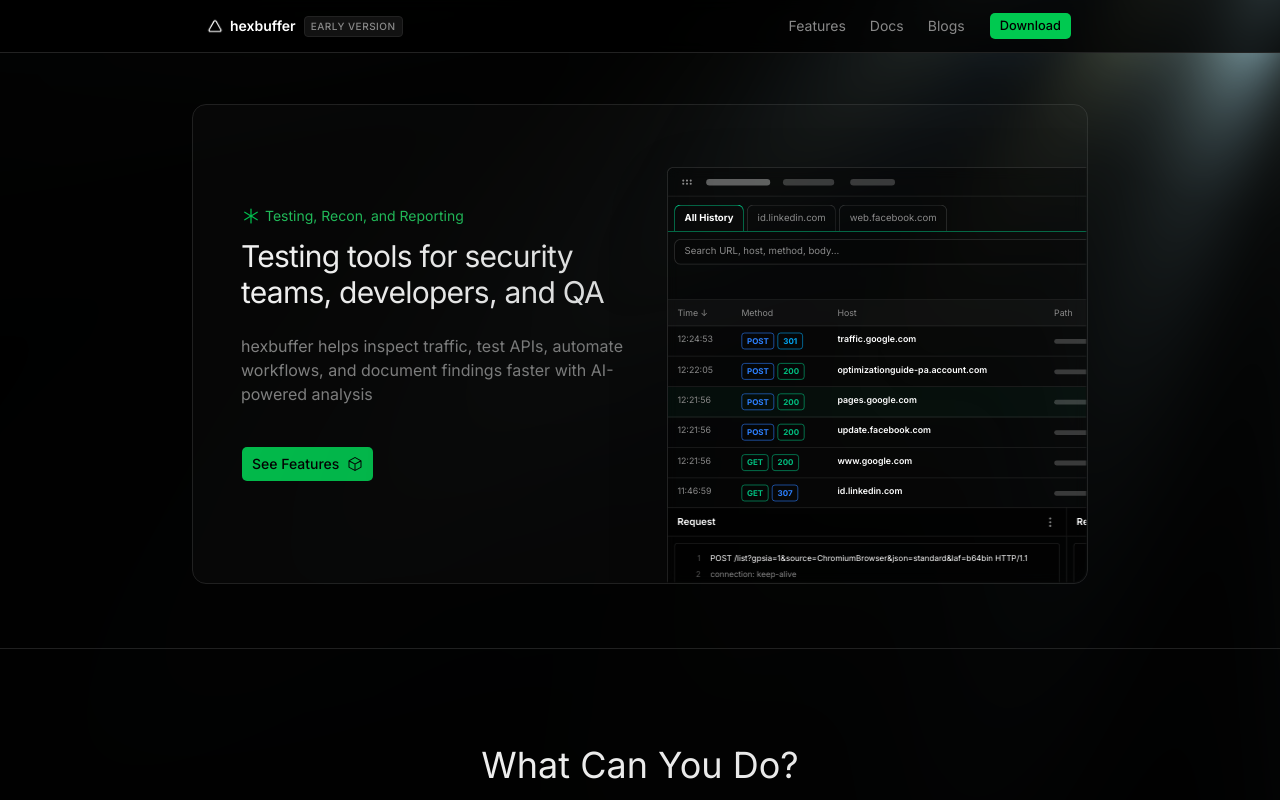
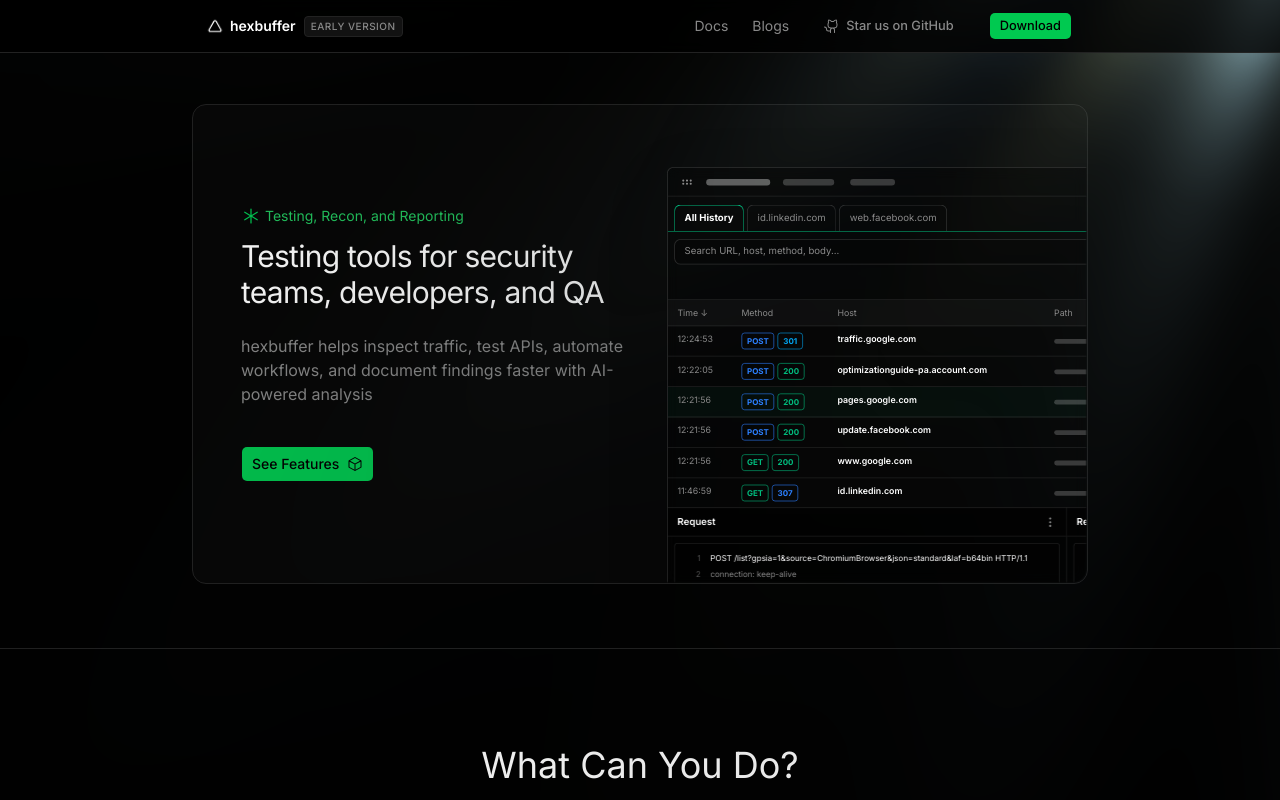
Before and after one commit to arhamymr/oxbuffer-website, a Next.js app: page / in a window 1280 px wide. Shown: the top 800 px of the page. Built offline with nearby package versions, Linux system fonts and the light colour scheme.

Commit message:
feat: replace lucide icons with phosphor icons and add github repository links to header navigation

```diff
--- a/components/site-header.tsx
+++ b/components/site-header.tsx
@@ -1,7 +1,7 @@
 "use client";
 
 import Link from "next/link";
-import { Menu, X } from "lucide-react";
+import { GithubLogoIcon, ListIcon, XIcon } from "@phosphor-icons/react";
 import { useState } from "react";
 // import { Badge } from "@/components/ui/badge";
 import { Button } from "@/components/ui/button";
@@ -9,7 +9,6 @@
 import { PulseTriangle } from "@/components/pulse-triangle";
 
 const navItems = [
-  { label: "Features", href: "/#features" },
   { label: "Docs", href: "/docs" },
   // { label: "Buy License", href: "/payment" },
   { label: "Blogs", href: "/blogs" }
@@ -45,6 +44,16 @@
               </Link>
             ))}
             {/* <ThemeToggle /> */}
+            <Button variant="ghost" size="sm" className="text-muted-foreground hover:text-foreground gap-1.5" asChild>
+              <a
+                href="https://github.com/arhamymr/hexbuffer"
+                target="_blank"
+                rel="noreferrer"
+              >
+                <GithubLogoIcon className="size-4" />
+                <span>Star us on GitHub</span>
+              </a>
+            </Button>
             <Button size="sm" asChild>
               <Link href="/downloads">Download</Link>
             </Button>
@@ -52,6 +61,16 @@
 
           <div className="flex items-center gap-1 md:hidden">
             {/* <ThemeToggle /> */}
+            <Button variant="ghost" size="icon" className="size-8 text-muted-foreground hover:text-foreground" asChild>
+              <a
+                href="https://github.com/arhamymr/hexbuffer"
+                target="_blank"
+                rel="noreferrer"
+                aria-label="GitHub Repository"
+              >
+                <GithubLogoIcon className="size-5" />
+              </a>
+            </Button>
             <Button
               variant="ghost"
               size="icon"
@@ -61,7 +80,7 @@
               aria-controls="mobile-navigation"
               onClick={() => setMenuOpen((open) => !open)}
             >
-              {menuOpen ? <X className="size-4" /> : <Menu className="size-4" />}
+              {menuOpen ? <XIcon className="size-5" /> : <ListIcon className="size-5" />}
             </Button>
           </div>
         </div>
@@ -82,6 +101,16 @@
                 {item.label}
               </Link>
             ))}
+            <a
+              href="https://github.com/arhamymr/hexbuffer"
+              target="_blank"
+              rel="noreferrer"
+              className="flex items-center gap-2 rounded-md px-2 py-2 text-sm text-muted-foreground transition-colors hover:bg-muted hover:text-foreground"
+              onClick={() => setMenuOpen(false)}
+            >
+              <GithubLogoIcon className="size-5" />
+              <span>Star us on GitHub</span>
+            </a>
             <Button variant="outline" size="sm" className="mt-2 w-full" asChild>
               <Link href="/downloads" onClick={() => setMenuOpen(false)}>
                 Download
```
